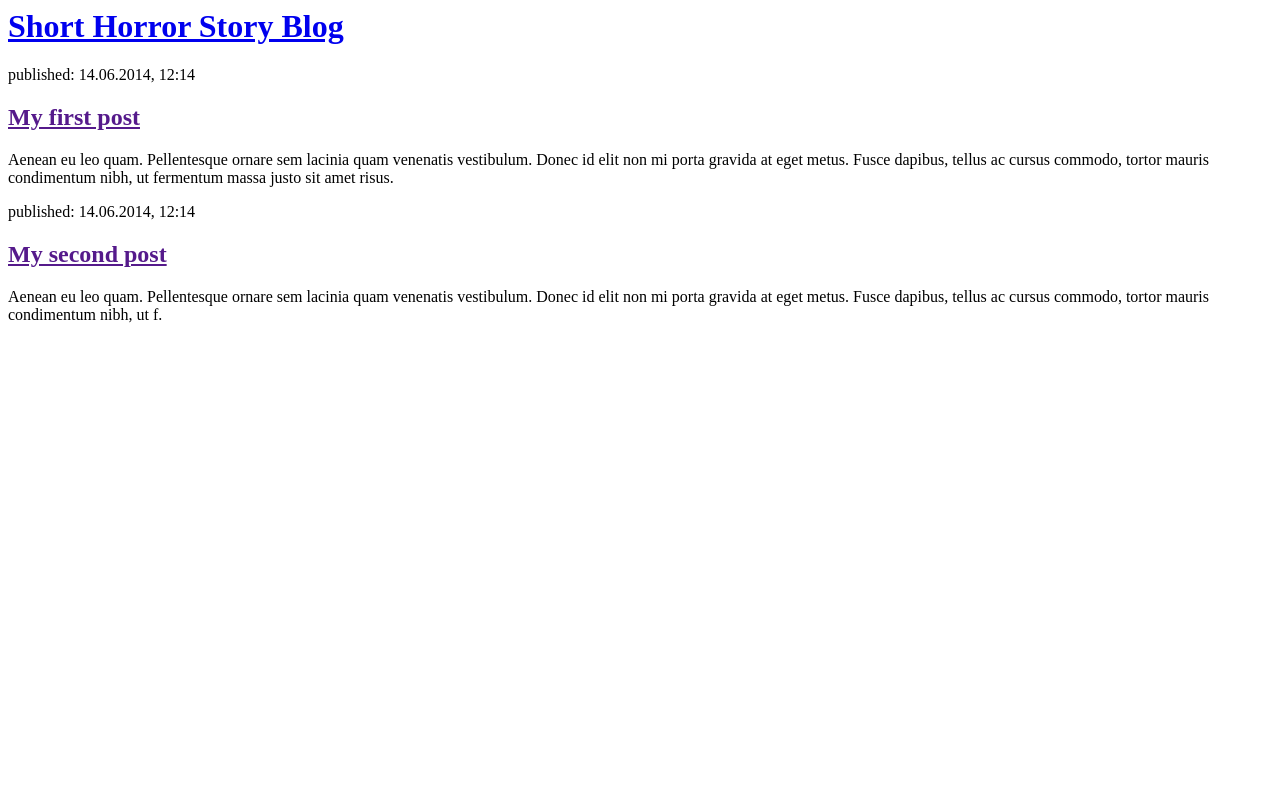
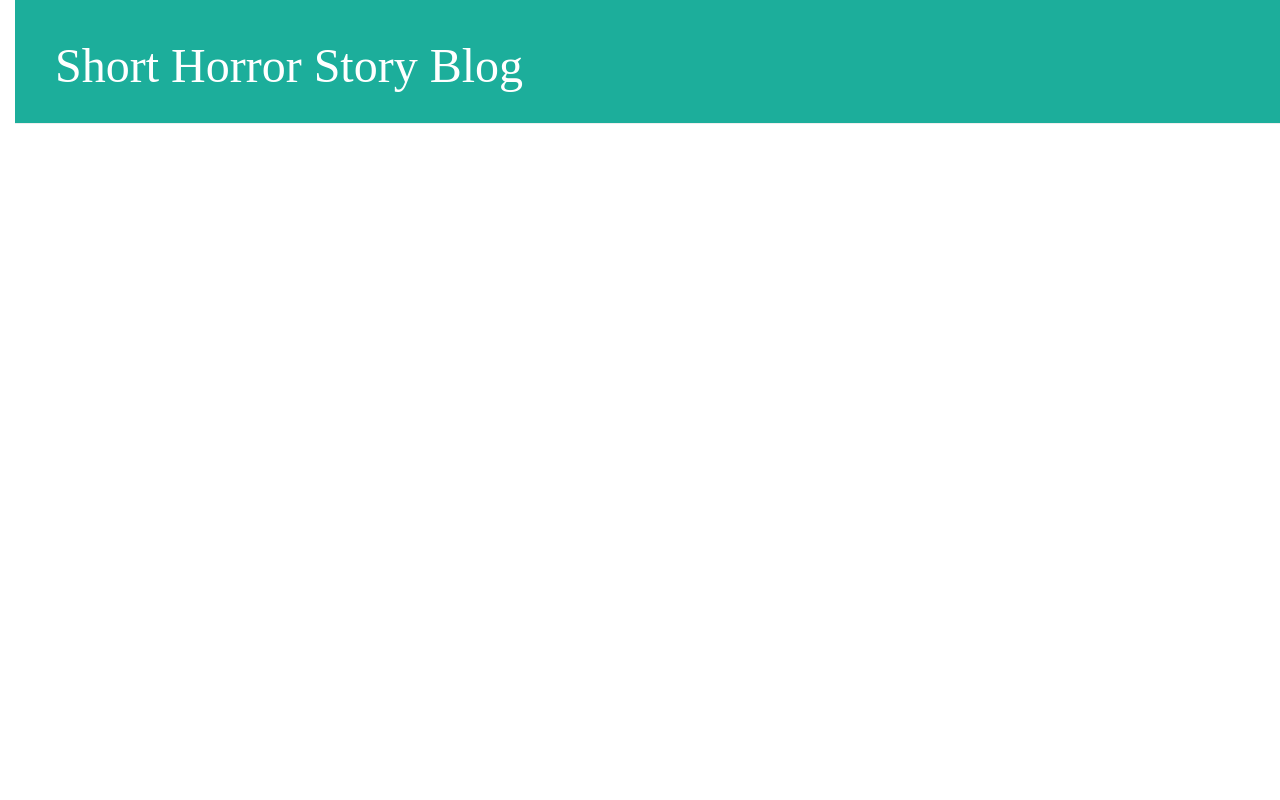
Before and after one commit to SergeyBaranovsky/my-first-blog, a Django app: page / in a window 1280 px wide. Run offline with Django 3.2, Linux system fonts and the light colour scheme; data that the repository does not hold is empty; some libraries are stand-ins or nearby versions.

Commit message:
Edit webpages with CSS

```diff
--- /dev/null
+++ b/blog/static/css/blog.css
@@ -0,0 +1,53 @@
+h1 a{
+  color: #1CAE9B;
+  font-family: 'Baloo Tamma 2';
+}
+body {
+    padding-left: 15px;
+}
+.page-header {
+    background-color: #1CAE9B;
+    margin-top: 0;
+    padding: 20px 20px 20px 40px;
+}
+
+.page-header h1, .page-header h1 a, .page-header h1 a:visited, .page-header h1 a:active {
+    color: #ffffff;
+    font-size: 36pt;
+    text-decoration: none;
+}
+
+.content {
+    margin-left: 40px;
+}
+
+h1, h2, h3, h4 {
+    font-family: 'Baloo Tamma 2', cursive;
+}
+
+.date {
+    color: #828282;
+}
+
+.save {
+    float: right;
+}
+
+.post-form textarea, .post-form input {
+    width: 100%;
+}
+
+.top-menu, .top-menu:hover, .top-menu:visited {
+    color: #ffffff;
+    float: right;
+    font-size: 26pt;
+    margin-right: 20px;
+}
+
+.post {
+    margin-bottom: 70px;
+}
+
+.post h1 a, .post h1 a:visited {
+    color: #000000;
+}
--- a/blog/templates/blog/post_list.html
+++ b/blog/templates/blog/post_list.html
@@ -1,28 +1,30 @@
+{% load static %}
 <html>
     <head>
         <title>Short Horror Story Blog</title>
+        <link href="https://fonts.googleapis.com/css?family=Lobster&subset=latin,cyrillic" rel="stylesheet" type="text/css">
+        <link rel="stylesheet" href="//maxcdn.bootstrapcdn.com/bootstrap/3.2.0/css/bootstrap.min.css">
+        <link rel="stylesheet" href="//maxcdn.bootstrapcdn.com/bootstrap/3.2.0/css/bootstrap-theme.min.css">
+        <link rel="stylesheet" href="{% static 'css/blog.css' %}">
     </head>
     <body>
-        <div>
+        <div class="page-header">
             <h1><a href="/">Short Horror Story Blog</a></h1>
         </div>
+        <div class="content container">
+          <div class="row">
+            <div class="col-md-8">
                 {% for post in posts %}
-              <div>
-                <p>published: {{ post.published_date }}</p>
+                  <div class="post">
+                      <div class="date">
+                        <p>Опубликовано: {{ post.published_date }}</p>
+                      </div>
                       <h1><a href="">{{ post.title }}</a></h1>
                       <p>{{ post.text|linebreaksbr }}</p>
                     </div>
                 {% endfor %}
-        <div>
-            <p>published: 14.06.2014, 12:14</p>
-            <h2><a href="">My first post</a></h2>
-            <p>Aenean eu leo quam. Pellentesque ornare sem lacinia quam venenatis vestibulum. Donec id elit non mi porta gravida at eget metus. Fusce dapibus, tellus ac cursus commodo, tortor mauris condimentum nibh, ut fermentum massa justo sit amet risus.</p>
               </div>
-
-        <div>
-            <p>published: 14.06.2014, 12:14</p>
-            <h2><a href="">My second post</a></h2>
-            <p>Aenean eu leo quam. Pellentesque ornare sem lacinia quam venenatis vestibulum. Donec id elit non mi porta gravida at eget metus. Fusce dapibus, tellus ac cursus commodo, tortor mauris condimentum nibh, ut f.</p>
+            </div>
           </div>
     </body>
 </html>
```
Lines whose indentation alone changed are shown as unchanged.
